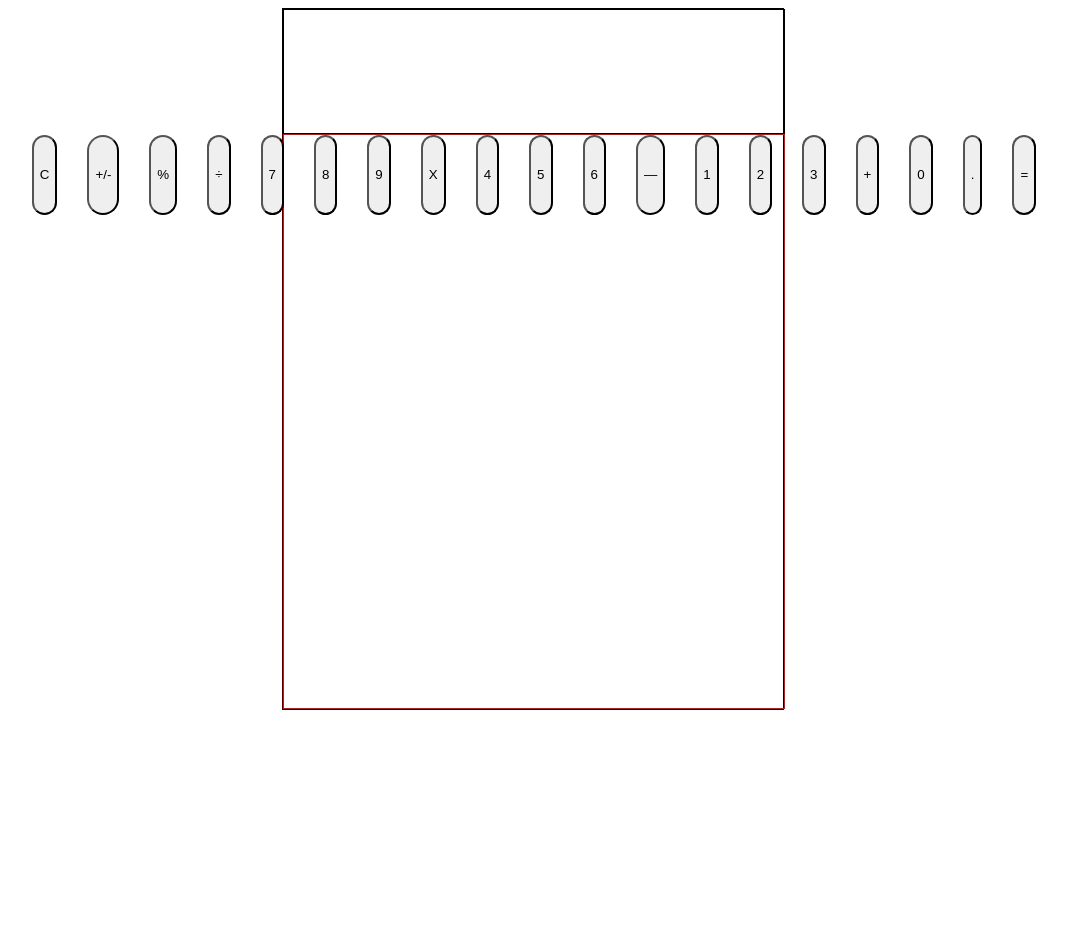
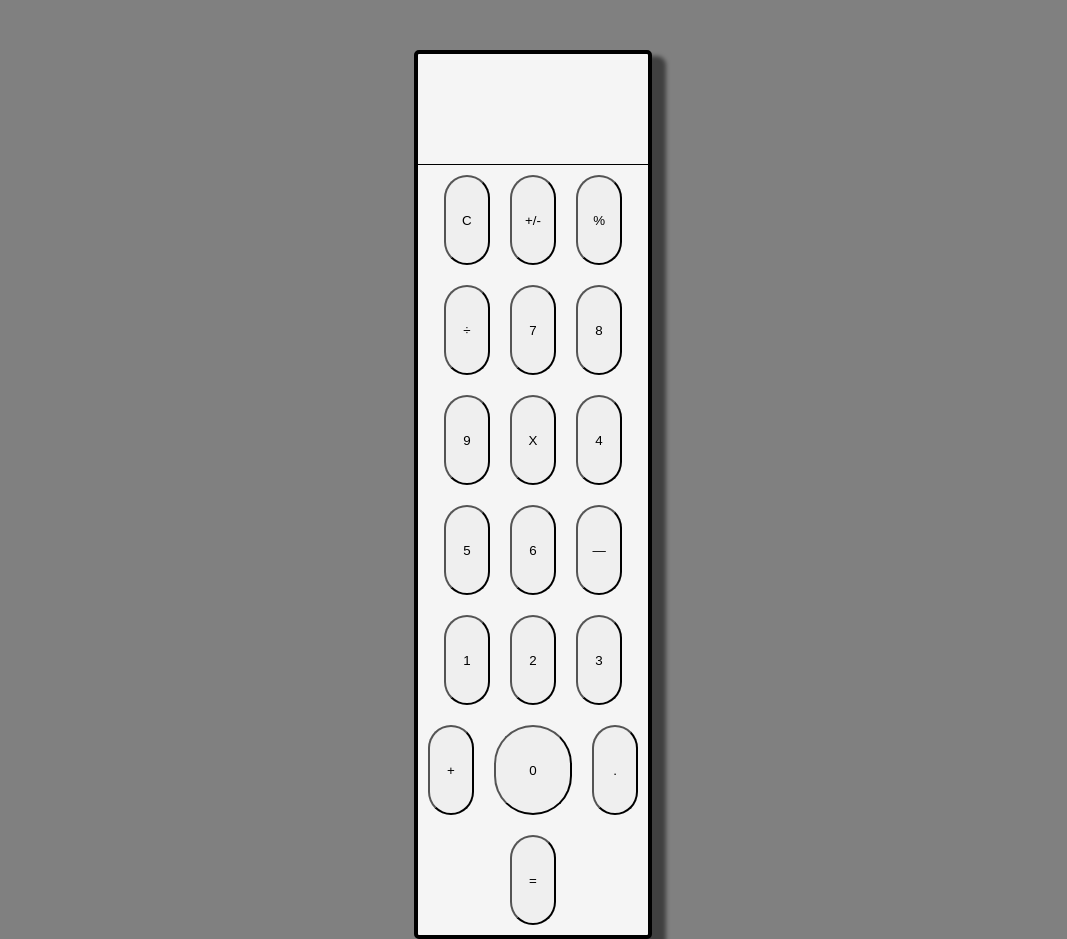
Before and after one commit to ceejxy/calculator, a plain HTML site: page index.html in a window 1280 px wide. Shown: the whole page, without its empty margins (107-1174 px from the left). Before the commit the page ends 800 px from the top, so only its background shows below. Drawn offline with Linux system fonts and the light colour scheme.

Commit message:
added final styles

```diff
--- a/style.css
+++ b/style.css
@@ -1,37 +1,47 @@
-html {
-    display: flex;
-    justify-content: center;
-    box-sizing: border-box;
+* {
+    padding: 0;
+    margin: 0;
 }
 
+body {
+    font-family: "Architects Daughter";
+    padding-top: 50px;
+    background-color: gray;
+}
 
 .mainContainer {
-    height: 700px;
-    width: 500px;
-    border: 1px solid black;
-    display: flex;
-    flex-direction: column;
-
+    border: 4px solid black;
+    text-align: center;
+    width: 18%;
+    margin: auto;
+    height: auto;
+    border-radius: 5px;
+    background-color: whitesmoke;
+    box-shadow: 10px 10px 4px 4px rgba(0, 0, 0, 0.5);
 }
 
 .inputDisplay {
-    height: 150px;
-    width: 100%;
-    border: 1px solid black;
-
+    border-bottom: 1px solid black;
+    height: 90px;
+    text-align: right;
+    line-height: 90px;
+    font-size: auto;
+    padding: 10px;
 }
 
 .buttonContainer {
-    border: 1px solid red;
-    width: 100%;
-    height: 100%;
     display: flex;
-    gap: 30px;
+    flex-wrap: wrap;
     justify-content: center;
 }
 
 button {
-    height: 80px;
-    width: 100px;
-    border-radius: 70px;
+    height: 90px;
+    width: 20%;
+    border-radius: 55px;
+    margin: 10px;
 }
+
+#zero {
+    flex-grow: 1;
+}
```
